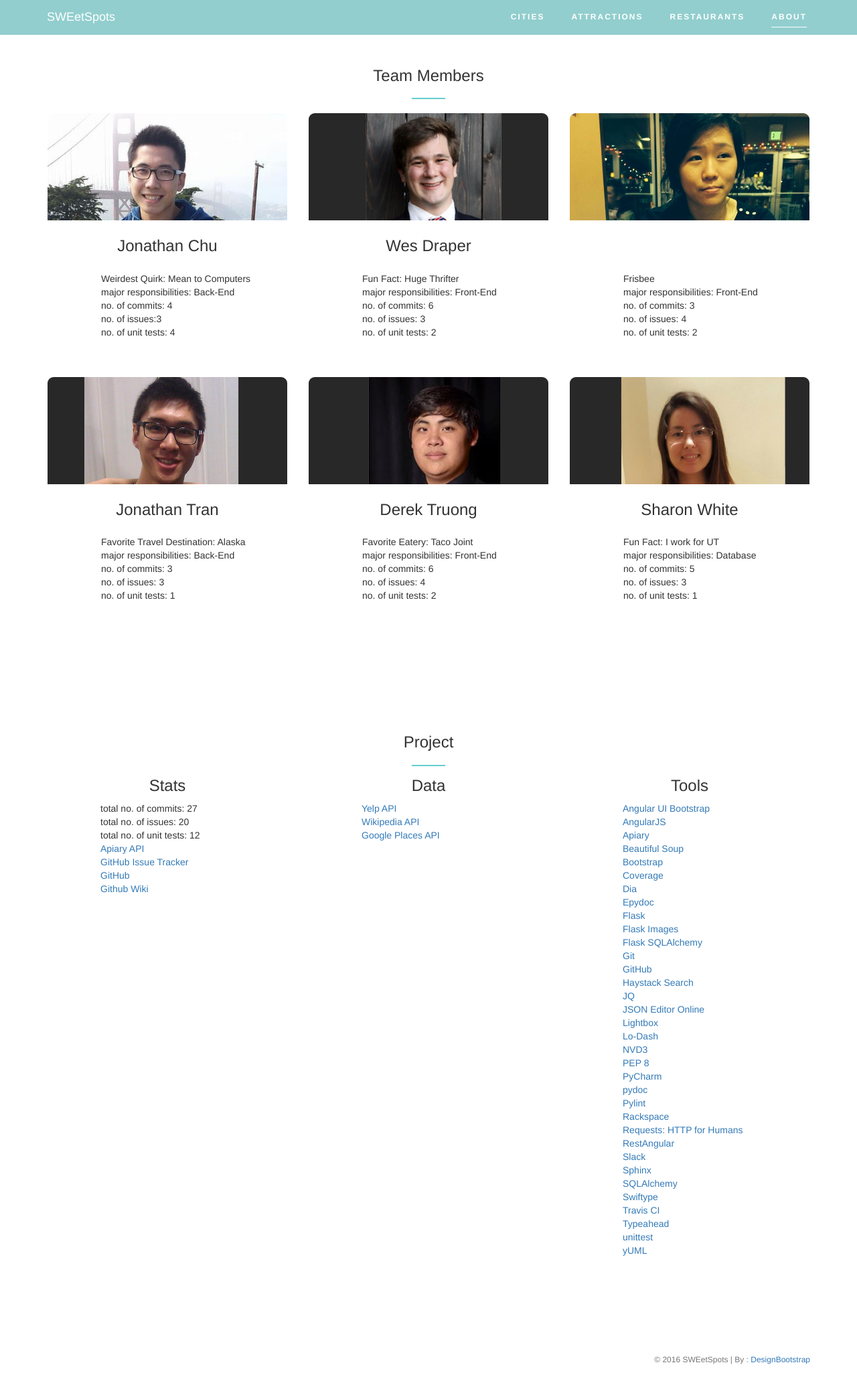
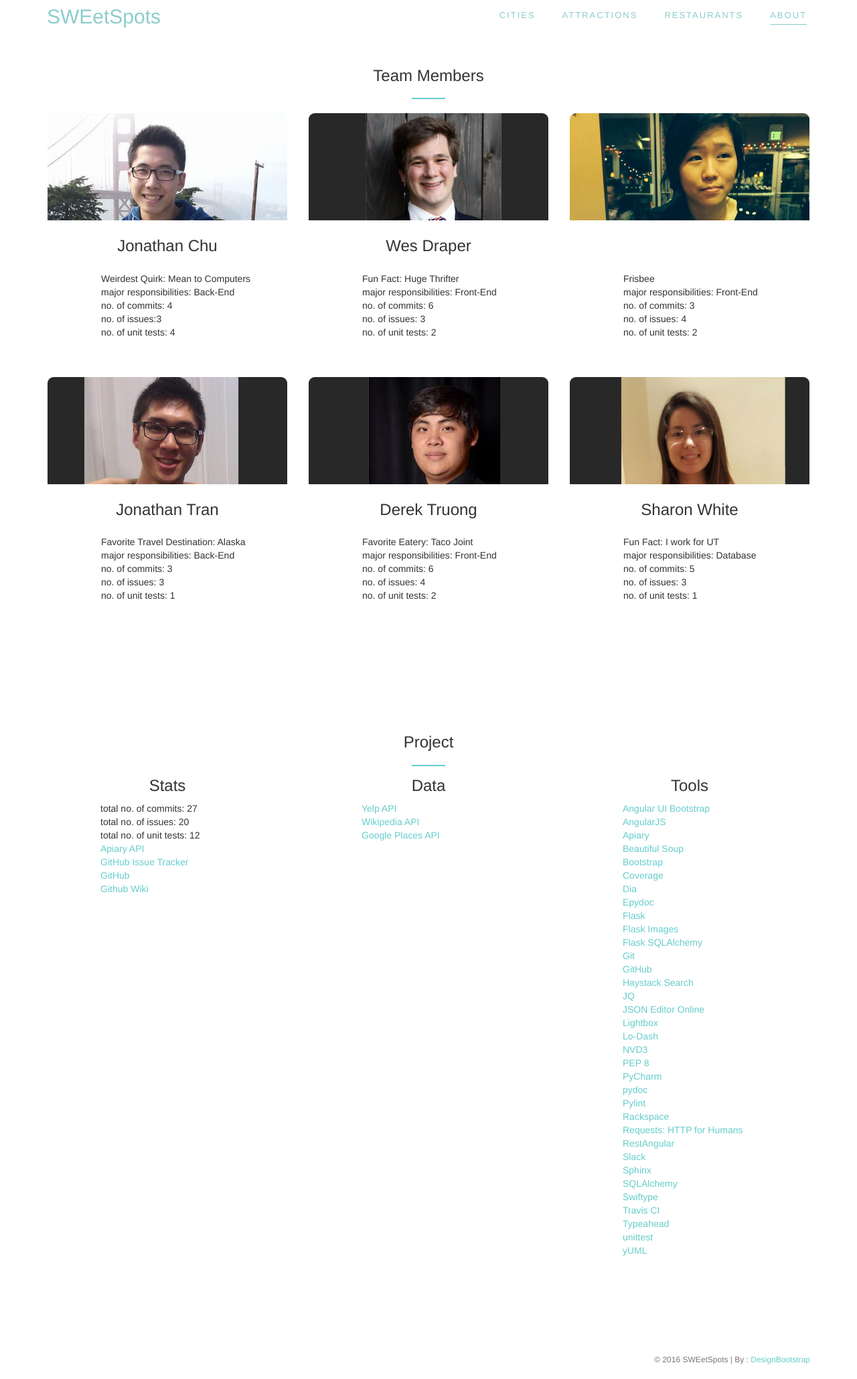
Before and after one commit to derek-truong/cs373-idb, a Flask app: page /about in a window 1280 px wide. Shown: the whole page at 67% size. Run offline with Flask 2, Linux system fonts and the light colour scheme; some libraries are stand-ins or nearby versions.

Commit message:
added bg to restaurants, changed navbar for homepg

```diff
--- a/static/assets/css/style.css
+++ b/static/assets/css/style.css
@@ -37,16 +37,26 @@ html,body {
 
 }
 
+a {
+  color: #66cccc;
+}
+
+a:hover, a:focus {
+  color: #E6BE42;
+  text-decoration: underline;
+}
+
 /*or try html inline: <div class="container" style="background-image: url('cs.jpg');">*/
 #restaurants .container {
     position: absolute;
     height: 100%;
-    background-image: url('../img/bgs/restaurant_sketchbw.jpg');
-    opacity: 0.1;
-    filter: alpha(opacity=10);
+    background-image: url('../img/bgs/restaurant_sketchc.jpg');
+    opacity: 0.2;
+    filter: alpha(opacity=20);
     background-size: cover;
     background-repeat: no-repeat;
     background-position: 0% 50%;
+    background-attachment: fixed;
     -ms-background-size: cover;
     -o-background-size: cover;
     -moz-background-size: cover;
@@ -158,60 +168,89 @@ MENU SECTION STYLES - TODO match with html
 /* TODO delete below?*/
 .navbar-brand {
     width: 250px;
-    /*padding-top: 20px;*/
 }
 
 .navbar-inverse {
-    /*background-color: #C36464;*/
-    background-color: rgba(141, 204, 204, 0.95);
+    background-color: rgba(255,255,255, 0.8);
     border-color: transparent;
+    color: rgb(141, 204, 204);
 }
+
 .nav .navbar-nav .navbar-right li:hover {
-    border-bottom: 1px solid rgb(255,255,255);
+    /*border-bottom: 1px solid rgb(255,255,255);*/
+    /*border-bottom: 1px solid rgb(141, 204, 204);*/
+    /*color: rgb(141, 204, 204);    */
+    color: white;
 }
 .navbar-inverse .navbar-nav > .active > a, .navbar-inverse .navbar-nav > .active > a:hover, .navbar-inverse .navbar-nav > .active > a:focus {
     background-color: transparent;
-border-bottom: 1px solid rgb(255,255,255);
+    border-bottom: 1px solid rgb(141, 204, 204);
+    color: rgb(141, 204, 204);
 }
-
+.navbar-inverse .navbar-nav > li > a:hover {
+    /*border-bottom: 1px solid rgb(255,255,255);*/
+    border-bottom: 1px solid rgb(141, 204, 204);
+    color: rgb(141, 204, 204);
+}
 .navbar-inverse .navbar-nav > li > a {
-font-size: 12px;
-font-weight: 800;
-padding: 5px 0px;
+    font-size: 13px;
+    font-weight: 1200;
+    padding: 3px 0px;
     letter-spacing: 2px;
     margin: 10px 20px 10px 20px;
-color: #FFF;
+    color: rgb(141, 204, 204);
 }
-.navbar-inverse .navbar-nav > li > a:hover {
-    border-bottom: 1px solid rgb(255,255,255);
-}
-
+/* navbar-brand text */
 .navbar-inverse .navbar-brand, .navbar-inverse .navbar-brand:hover {
-color: #fff;
+    color:  rgb(141, 204, 204);
+    text-transform: bold;
+    font-size: 30px;
     /*font-weight: 900;*/
     /*font-family: 'Roboto', sans-serif;*/
 }
 
-.navbar-inverse .navbar-collapse, .navbar-inverse .navbar-form {
+/*.navbar-inverse .navbar-collapse, .navbar-inverse .navbar-form {
     border-color: transparent;
-}
+}*/
 /*.navbar-inverse .navbar-toggle:hover, .navbar-inverse .navbar-toggle:focus {
 background-color: rgb(40, 141, 203);
-}*/
-/*.navbar-inverse .navbar-toggle {
+}
+.navbar-inverse .navbar-toggle {
 border-color: rgb(40, 141, 203);
 }*/
 
 /* MENU LINKS SECTION*/
-.menu-section {
+#home-menu-section {
+    position:absolute;
+}
+#home-menu-section .navbar-nav > li > a:hover {
+    border-bottom: 1px solid rgb(255, 255, 255);
+    color: rgb(255, 255, 255);
+}
+#home-menu-section .navbar-nav > li > a {
+    font-size: 13px;
+    font-weight: 1200;
+    padding: 3px 0px;
+    letter-spacing: 2px;
+    margin: 10px 20px 10px 20px;
+    color: rgb(255, 255, 255);
+}
+
+#home-menu-section .navbar-brand {
+    color: white;
+    background-color: transparent;
+}
+
+#home-menu-section {
     color: #fff;
-    background-color: rgba(141, 204, 204, 0.9);
+    background-color: transparent;
 }
 
 #menu-top a {
-    color: #FFF;
+    /*color: #FFF;*/
+    color: rgb(141, 204, 204);
     text-decoration: none;
-    font-weight: 500;
+    font-weight: 1200;
     /*padding: 10px 10px 10px 10px;*/
     text-transform: uppercase;
 }
@@ -238,9 +277,10 @@ border-color: rgb(40, 141, 203);
 }*/
 
 .navbar-toggle {
-    color: #fff;
+    /*color: #fff;*/
+    color: rgba(141, 204, 204, 1);
     /*background-color: #F0677C;*/
-    border: 1px solid #fff;
+    /*border: 1px solid #fff;*/
 }
 
 /*.navbar {
@@ -573,31 +613,15 @@ color: rgb(102,204,204);
 /*============================
 FOOTER SECTION STYLES
 ==============================*/
-/*#footer {
-    margin-top: 0;
-    padding-top: 0;
-    color: #999999;
-}
-
-.footer-div {
-    padding-top:25px;
-    color: #999;
-}
-.footer-div a,.footer-div a:hover {
-    font-size:10px;
-    color:#999;
-    text-decoration:none;
-}*/
-
 footer {
     padding: 10px;
-    color: #fff;
+    /*color: #fff;*/
+    color: transparent;
     font-size: 12px;
     text-align: right;
     /*background-color: rgba(204, 0, 102, 0.9);*/
     width: 100%;
     bottom: 0; /* stick to bottom */
-    background-image: inherit;
 }
 
 footer > a, footer > a:hover {
@@ -614,6 +638,15 @@ table.dataTable {
     clear: both;
     border-collapse: separate;
     border-spacing: 0
+}
+table.dataTable a {
+    width: 100%;
+    margin: 0 auto;
+    clear: both;
+    border-collapse: separate;
+    border-spacing: 0;
+    color: #333;
+
 }
 table.dataTable thead th,
 table.dataTable tfoot th {
```
Also changed, not shown: templates/index.html (+4 -3 lines), static/assets/img/bgs/restaurant_sketchc.jpg. Lines whose indentation alone changed are shown as unchanged.
